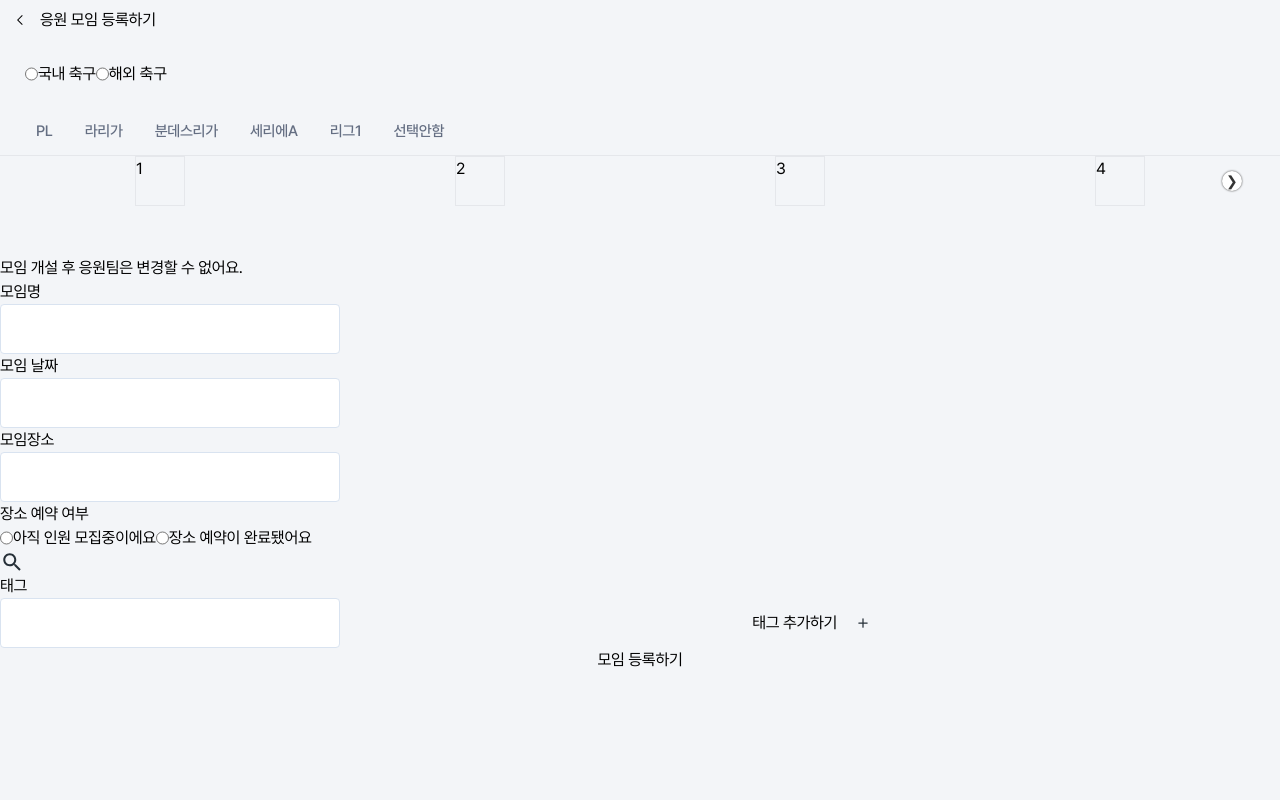
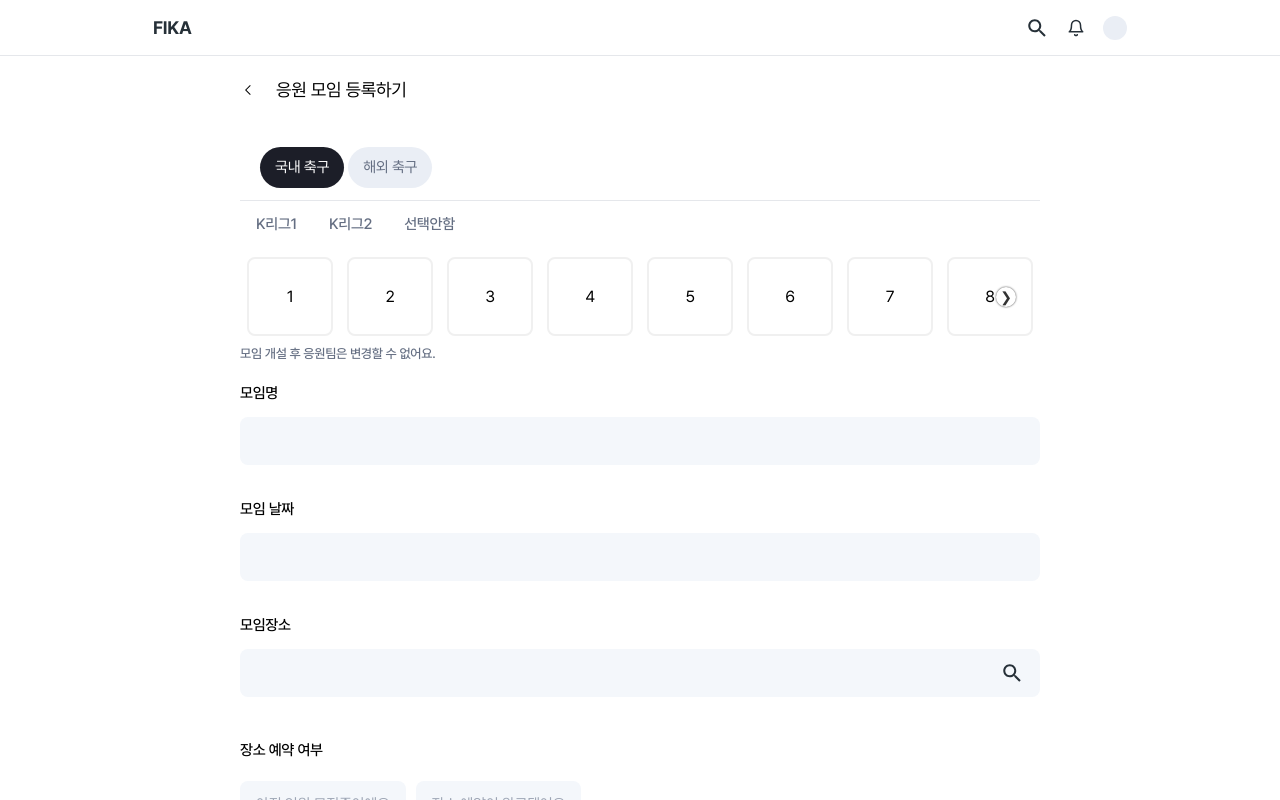
Before and after one commit to FIKA-viewvenger-s/FrontEnd, a Next.js app in the folder fika-front/: page /hometown-pub/new-assemble in a window 1280 px wide. Built offline with nearby package versions, Linux system fonts and the light colour scheme.

Commit message:
feat :  응원모임 만들기 페이지 추가

```diff
--- a/fika-front/src/components/common/header/index.tsx
+++ b/fika-front/src/components/common/header/index.tsx
@@ -5,20 +5,27 @@ import { useForm, useWatch } from "react-hook-form";
 import Search from "src/ui/icon/Search";
 import Notific from "src/ui/icon/Notific";
 import Alarm from "src/ui/icon/Alarm";
+import clsx from "clsx";
 
 export interface HeaderProps {
   title: string;
   children: ReactNode;
+  isNew?: boolean;
 }
 
-const Header: FC<HeaderProps> = ({ title, children }) => {
+const Header: FC<HeaderProps> = ({ title, children, isNew }) => {
   const { control } = useForm({
     defaultValues: { search: "" },
   });
   const asd = useWatch({ name: "search", control });
 
   return (
-    <header className="w-full bg-white ">
+    <header
+      className={clsx(
+        "w-full bg-white",
+        isNew && " border-b border-[rgb(239, 239, 239)] border-solid"
+      )}
+    >
       <div className=" w-full max-w-256 flex mx-auto justify-between py-[14px] px-[25px] items-center">
         <div className="text-center text-gray-100 text-[18px] font-bold">
           {title}
--- a/fika-front/src/components/hometown-pub-item/CarouselTeamLogo.tsx
+++ b/fika-front/src/components/hometown-pub-item/CarouselTeamLogo.tsx
@@ -1,30 +1,65 @@
 import Button from "src/ui/Button";
 import clsx from "clsx";
-import React, { useState } from "react";
+import React, { FC, useState } from "react";
 import ReactDOM from "react-dom";
 import Carousel from "react-elastic-carousel";
 
 const breakPoints = [
   { width: 1, itemsToShow: 5 },
   { width: 550, itemsToShow: 2, itemsToScroll: 2 },
-  { width: 768, itemsToShow: 3 },
-  { width: 1200, itemsToShow: 4 },
+  { width: 768, itemsToShow: 8 },
+  { width: 1204, itemsToShow: 11 },
 ];
 
-const CarouselTeamLogo = () => {
-  const [items, setItems] = useState([1, 2, 3, 4, 5, 6, 7, 8]);
+const items = [
+  "1",
+  "2",
+  "3",
+  "4",
+  "5",
+  "6",
+  "7",
+  "8",
+  "9",
+  "10",
+  "11",
+  "3",
+  "4",
+  "11",
+  "3",
+  "4",
+];
+
+interface CarouselTeamLogoProps {
+  handleChangeValue?: (x: string) => void;
+}
+
+const CarouselTeamLogo: FC<CarouselTeamLogoProps> = ({ handleChangeValue }) => {
+  const [teams, setTeams] = useState("");
 
   return (
     <div>
-      <hr className="seperator" />
-      <div className="carousel-wrapper">
+      <div>
         <Carousel
           breakPoints={breakPoints}
           pagination={false}
-          className="h-[100px]"
+          itemPadding={[10, 5]}
         >
           {items.map((item) => (
-            <div className="w-[50px] h-[50px] border">{item}</div>
+            <div
+              className={clsx(
+                "w-21.5 h-19.75 border-2 border-solid  items-center flex justify-center rounded-lg",
+                teams === item ? "border-gray-bg" : "border-[#f0f0f0]"
+              )}
+              onClick={() => {
+                setTeams(item);
+                if (handleChangeValue) {
+                  handleChangeValue(item);
+                }
+              }}
+            >
+              {item}
+            </div>
           ))}
         </Carousel>
       </div>
--- a/fika-front/src/components/hometown-pub-item/MainBoard.tsx
+++ b/fika-front/src/components/hometown-pub-item/MainBoard.tsx
@@ -6,6 +6,8 @@ import Plus from "src/ui/icon/Plus";
 import Link from "next/link";
 import WeeklyCalendar from "./WeeklyCalendar";
 import { subMonths, format, addMonths } from "date-fns";
+import CountryFilter from "./SoccerTeamSelection";
+import SoccerTeamSelection from "./SoccerTeamSelection";
 
 const menu = ["전체", "PL", "라리가", "분데스리가", "세리에A", "리그1"];
 const state = ["종료", "경기중", "경기전"];
@@ -13,15 +15,15 @@ const state = ["종료", "경기중", "경기전"];
 const MainBoard = () => {
   const [showBoard, setShowBoard] = useState(true);
   const [selectMenu, setSelectMenu] = useState("전체");
-  const [currentMonths, setCurrentMonths] = useState(new Date());
+  // const [currentMonths, setCurrentMonths] = useState(new Date());
 
-  const handlePrevMonths = () => {
-    setCurrentMonths((prevMonths) => subMonths(prevMonths, 1));
-  };
+  // const handlePrevMonths = () => {
+  //   setCurrentMonths((prevMonths) => subMonths(prevMonths, 1));
+  // };
 
-  const handleNextMonths = () => {
-    setCurrentMonths((prevMonths) => addMonths(prevMonths, 1));
-  };
+  // const handleNextMonths = () => {
+  //   setCurrentMonths((prevMonths) => addMonths(prevMonths, 1));
+  // };
 
   return (
     <div
@@ -37,11 +39,9 @@ const MainBoard = () => {
         )}
       >
         <div className="font-bold text-[18px] text-black">경기 일정</div>
-        <button onClick={handlePrevMonths}>지난달</button>
         <div className="font-bold text-[25px] text-black">
-          {format(currentMonths, "yyyy.LL")}
+          {format(new Date(), "yyyy.LL")}
         </div>
-        <button onClick={handleNextMonths}>다음달</button>
 
         <button
           className="w-7 h-7 flex justify-center items-center"
@@ -53,47 +53,9 @@ const MainBoard = () => {
 
       {showBoard && (
         <>
-          <WeeklyCalendar
-            currentMonths={currentMonths}
-            setCurrentMonths={setCurrentMonths}
-          />
+          <WeeklyCalendar />
 
-          <div className="py-2">
-            <div className="flex">
-              <div className="mr-1 rounded-full px-4 py-3 bg-gray-20 text-gray-70">
-                국내 축구
-              </div>
-              <div className="rounded-full px-4 py-3  bg-gray-bg text-white">
-                해외 축구
-              </div>
-            </div>
-          </div>
-
-          <div className="flex border-b border-t border-b-gray-20">
-            {menu.map((item) => {
-              return (
-                <>
-                  <button
-                    key={item}
-                    onClick={() => setSelectMenu(item)}
-                    className={clsx(
-                      "px-4 pt-3 bg-none text-gray-70 font-medium text-[15px]",
-                      selectMenu === item ? "text-gray-bg " : "pb-3"
-                    )}
-                  >
-                    <div
-                      className={clsx(
-                        selectMenu === item &&
-                          "border-b-[3px] border-gray-bg pb-[9px]"
-                      )}
-                    >
-                      {item}
-                    </div>
-                  </button>
-                </>
-              );
-            })}
-          </div>
+          <SoccerTeamSelection />
 
           {state.map((item) => {
             return (
--- a/fika-front/src/components/hometown-pub-item/PlaceList.tsx
+++ b/fika-front/src/components/hometown-pub-item/PlaceList.tsx
@@ -10,6 +10,8 @@ import profile02 from "../../assets/images/profile02.jpg";
 import profile03 from "../../assets/images/profile03.jpg";
 import profile04 from "../../assets/images/profile04.jpg";
 import Link from "next/link";
+import CountryFilter from "./SoccerTeamSelection";
+import SoccerTeamSelection from "./SoccerTeamSelection";
 
 const placeItem = [
   {
@@ -37,51 +39,14 @@ const placeItem = [
     maxParticipants: "30",
   },
 ];
-const menu = ["PL", "라리가", "분데스리가", "세리에A", "리그1", "선택안함"];
 
 const PlaceList = () => {
-  const [selectMenu, setSelectMenu] = useState("전체");
-
   return (
     <div className="w-full max-w-[490px]  bg-white rounded-[10px] pb-[20px]">
       <div className="justify-between px-[25px] py-[21.5px]">
         <div className="text-regular font-semibold leading-[21px] text-black">
           응원 장소 찾기
         </div>
-      </div>
-      <div className="justify-between px-[25px] py-[22px]">
-        <div className="text-regular font-semibold leading-[21px] text-black">
-          <button className="mr-1 rounded-full px-4 py-3 bg-gray-20 text-gray-70">
-            국내 축구
-          </button>
-          <button className="rounded-full px-4 py-3  bg-gray-bg text-white">
-            해외 축구
-          </button>
-        </div>
-      </div>
-      <div className="flex px-[20px]">
-        {menu.map((item, idx) => {
-          return (
-            <div key={idx}>
-              <button
-                onClick={() => setSelectMenu(item)}
-                className={clsx(
-                  "px-4 pt-3 bg-none text-gray-70 font-medium text-[15px]",
-                  selectMenu === item ? "text-gray-bg " : "pb-3"
-                )}
-              >
-                <div
-                  className={clsx(
-                    selectMenu === item &&
-                      "border-b-[3px] border-gray-bg pb-[9px]"
-                  )}
-                >
-                  {item}
-                </div>
-              </button>
-            </div>
-          );
-        })}
       </div>
       {/* TODO: 캐러셀 적용하기 */}
       {/* <div className="w-full p-3 flex overflow-x-auto max-w-[490px] gap-2">
@@ -99,7 +64,8 @@ const PlaceList = () => {
         <div className="w-[86px] h-[79px] min-w-[86px] justify-center items-center border-gray-bg border-2 text-black">전체11</div>
         <div className="w-[86px] h-[79px] min-w-[86px] justify-center items-center border-gray-bg border-2 text-black">전체12</div>
       </div> */}
-      <CarouselTeamLogo />
+
+      <SoccerTeamSelection isTeamLogo />
       <div>
         {!placeItem && (
           <div className="text-center py-[13px] px-[20px]">
--- /dev/null
+++ b/fika-front/src/components/hometown-pub-item/SoccerTeamSelection.tsx
@@ -0,0 +1,114 @@
+import clsx from "clsx";
+import { FC, useState } from "react";
+import CarouselTeamLogo from "./CarouselTeamLogo";
+
+interface SoccerTeamSelectionProps {
+  isTeamLogo?: boolean;
+  handleChangeValue?: (x: string) => void;
+}
+
+const overseasLeague = [
+  "PL",
+  "라리가",
+  "분데스리가",
+  "세리에A",
+  "리그1",
+  "선택안함",
+];
+const domesticLeague = ["K리그1", "K리그2", "선택안함"];
+
+const SoccerTeamSelection: FC<SoccerTeamSelectionProps> = ({
+  isTeamLogo,
+  handleChangeValue,
+}) => {
+  const [selectCountry, setSelectCountry] = useState("domestic");
+  const [selectTime, setSelectTime] = useState("전체");
+
+  return (
+    <>
+      <div className="justify-between">
+        <div className="text-regular font-semibold leading-[21px] text-black  px-5 py-3">
+          <button
+            className={clsx(
+              "mr-1 rounded-full px-3.75 py-2.25 text-medium ",
+              selectCountry === "domestic"
+                ? " bg-gray-bg text-white"
+                : "text-gray-70  bg-gray-20"
+            )}
+            onClick={() => setSelectCountry("domestic")}
+          >
+            국내 축구
+          </button>
+          <button
+            className={clsx(
+              "rounded-full px-3.75 py-2.25  text-medium",
+              selectCountry === "overseas"
+                ? " bg-gray-bg text-white"
+                : "text-gray-70  bg-gray-20"
+            )}
+            onClick={() => setSelectCountry("overseas")}
+          >
+            해외 축구
+          </button>
+        </div>
+      </div>
+      <hr />
+      {selectCountry === "overseas" && (
+        <div className="flex">
+          {overseasLeague.map((item, idx) => {
+            return (
+              <div key={idx}>
+                <button
+                  onClick={() => setSelectTime(item)}
+                  className={clsx(
+                    "px-4 pt-3 bg-none text-gray-70 font-medium text-[15px]",
+                    selectTime === item ? "text-gray-bg " : "pb-3"
+                  )}
+                >
+                  <div
+                    className={clsx(
+                      selectTime === item &&
+                        "border-b-[3px] border-gray-bg pb-[9px]"
+                    )}
+                  >
+                    {item}
+                  </div>
+                </button>
+              </div>
+            );
+          })}
+        </div>
+      )}
+      {selectCountry === "domestic" && (
+        <div className="flex ">
+          {domesticLeague.map((item, idx) => {
+            return (
+              <div key={idx}>
+                <button
+                  onClick={() => setSelectTime(item)}
+                  className={clsx(
+                    "px-4 pt-3 bg-none text-gray-70 font-medium text-[15px]",
+                    selectTime === item ? "text-gray-bg " : "pb-3"
+                  )}
+                >
+                  <div
+                    className={clsx(
+                      selectTime === item &&
+                        "border-b-[3px] border-gray-bg pb-[9px]"
+                    )}
+                  >
+                    {item}
+                  </div>
+                </button>
+              </div>
+            );
+          })}
+        </div>
+      )}
+
+      {isTeamLogo && <CarouselTeamLogo handleChangeValue={handleChangeValue} />}
+    </>
+  );
+};
+
+export default SoccerTeamSelection;
--- a/fika-front/src/pages/hometown-pub/new-assemble.tsx
+++ b/fika-front/src/pages/hometown-pub/new-assemble.tsx
@@ -1,8 +1,12 @@
 import clsx from "clsx";
 import { useRouter } from "next/router";
-import { useState } from "react";
-import { useFieldArray, useForm } from "react-hook-form";
+import { ReactNode, useState } from "react";
+import { useFieldArray, useForm, useWatch } from "react-hook-form";
+import Header from "src/components/common/header";
+import Widget from "src/components/common/widget";
 import CarouselTeamLogo from "src/components/hometown-pub-item/CarouselTeamLogo";
+import SoccerTeamSelection from "src/components/hometown-pub-item/SoccerTeamSelection";
+import CountryFilter from "src/components/hometown-pub-item/SoccerTeamSelection";
 import Button from "src/ui/Button";
 import Input from "src/ui/form/Input";
 import Chevrondown from "src/ui/icon/Chevrondown";
@@ -13,6 +17,7 @@ const menu = ["PL", "라리가", "분데스리가", "세리에A", "리그1", "
 const FieldValues = {
   league: "",
   team: "",
+  assmLogo: "",
   assmTitle: "",
   country: "",
   assmDt: "",
@@ -25,6 +30,7 @@ const FieldValues = {
 
 const NewAssemble = () => {
   const [selectMenu, setSelectMenu] = useState("전체");
+  const [selectTeam, setSelectTeam] = useState("");
   const { back } = useRouter();
 
   const { handleSubmit, control, register } = useForm({
@@ -35,150 +41,160 @@ const NewAssemble = () => {
     name: "tags",
   });
 
+  const assmReserveStt = useWatch({ control, name: "assmReserveStt" });
+
+  const handleChangeValue = (value: string) => {
+    setSelectTeam(value);
+  };
+
   return (
     <form
-      className="text-black"
+      className="text-black w-200 m-auto pb-10"
       onSubmit={handleSubmit((data) => {
         console.log(data);
+        console.log(selectTeam);
       })}
     >
-      <div>
-        <div className="flex items-center">
+      <div className="mb-5">
+        <div className="flex items-center mt-5 mb-8">
           <div
-            className="rotate-90 transform w-10 h-10 flex items-center justify-center cursor-pointer"
+            className="rotate-90 transform flex items-center justify-center cursor-pointer"
             onClick={() => back()}
           >
             <Chevrondown />
           </div>
-          <div>응원 모임 등록하기</div>
+          <div className="text-regular ml-5">응원 모임 등록하기</div>
         </div>
 
-        <div className="justify-between px-[25px] py-[22px]">
-          {/* <div className="text-regular font-semibold leading-[21px] text-black">
-            <button className="mr-1 rounded-full px-4 py-3 bg-gray-20 text-gray-70">
-              국내 축구
-            </button>
-            <button className="rounded-full px-4 py-3  bg-gray-bg text-white">
-              해외 축구
-            </button>
-          </div> */}
-
-          <div className="flex">
-            <div className="flex">
-              <input
-                {...register("country")}
-                value="domestic"
-                type="radio"
-                id="domestic"
-              />
-              <label htmlFor="domestic">국내 축구</label>
-            </div>
-            <div className="flex">
-              <input
-                {...register("country")}
-                value="overseas"
-                type="radio"
-                id="overseas"
-              />
-              <label htmlFor="overseas">해외 축구</label>
-            </div>
-          </div>
+        {/* <div className="justify-between "> */}
+        <SoccerTeamSelection isTeamLogo handleChangeValue={handleChangeValue} />
+        <div className="text-details500 text-gray-70">
+          모임 개설 후 응원팀은 변경할 수 없어요.
         </div>
-        <div className="flex px-[20px]">
-          {menu.map((item, idx) => {
-            return (
-              <div key={idx}>
-                <button
-                  onClick={() => setSelectMenu(item)}
-                  className={clsx(
-                    "px-4 pt-3 bg-none text-gray-70 font-medium text-[15px]",
-                    selectMenu === item ? "text-gray-bg " : "pb-3"
-                  )}
-                >
-                  <div
-                    className={clsx(
-                      selectMenu === item &&
-                        "border-b-[3px] border-gray-bg pb-[9px]"
-                    )}
-                  >
-                    {item}
-                  </div>
-                </button>
-              </div>
-            );
-          })}
-        </div>
-        <CarouselTeamLogo />
-        <div>모임 개설 후 응원팀은 변경할 수 없어요.</div>
       </div>
 
       <div>
-        <label htmlFor="assmTitle">모임명</label>
-        <Input control={control} name="assmTitle" />
+        <label htmlFor="assmTitle" className="text-body500 py-3">
+          모임명
+        </label>
+        <Input control={control} name="assmTitle" contained fullWidth space />
       </div>
 
       <div>
-        <label htmlFor="assmDt">모임 날짜</label>
-        <Input control={control} name="assmDt" />
+        <label htmlFor="assmDt" className="text-body500 py-3">
+          모임 날짜
+        </label>
+        <Input control={control} name="assmDt" contained fullWidth space />
       </div>
 
       <div>
-        <label htmlFor="assmAddr">모임장소</label>
-        <Input control={control} name="assmAddr" />
+        <label htmlFor="assmAddr" className="text-body500 py-3">
+          모임장소
+        </label>
+        <div className="relative">
+          <Input control={control} name="assmAddr" contained fullWidth space />
+          <div
+            className=" cursor-pointer absolute top-3 right-4"
+            onClick={() => console.log("click")}
+          >
+            <Search />
+          </div>
+        </div>
       </div>
 
       <div>
-        <div>장소 예약 여부</div>
-        <div className="flex">
+        <div className="text-body500 py-3">장소 예약 여부</div>
+        <div className="flex  mt-2.5 mb-5 gap-2.5">
           <div className="flex">
             <input
               {...register("assmReserveStt")}
               value="collect"
               type="radio"
               id="collect"
+              className="peer absolute top-0 opacity-0"
             />
-            <label htmlFor="collect">아직 인원 모집중이에요</label>
+            <label
+              htmlFor="collect"
+              className={clsx(
+                "py-3 px-4 rounded-lg text-medium ",
+                assmReserveStt === "collect"
+                  ? "bg-blue-80  text-white"
+                  : "bg-gray-10  text-gray-50"
+              )}
+            >
+              아직 인원 모집중이에요
+            </label>
           </div>
           <div className="flex">
             <input
               {...register("assmReserveStt")}
+              className="peer absolute top-0 opacity-0"
               value="complete"
               type="radio"
               id="complete"
             />
-            <label htmlFor="complete">장소 예약이 완료됐어요</label>
+            <label
+              htmlFor="complete"
+              className={clsx(
+                "py-3 px-4 rounded-lg text-medium ",
+                assmReserveStt === "complete"
+                  ? "bg-blue-80  text-white"
+                  : "bg-gray-10  text-gray-50"
+              )}
+            >
+              장소 예약이 완료됐어요
+            </label>
           </div>
-        </div>
-
-        <div className=" cursor-pointer" onClick={() => console.log("click")}>
-          <Search />
         </div>
       </div>
       <div>
-        <div>태그</div>
-        <div className="flex">
+        <div className="text-body500 py-3">태그</div>
+        <div className="flex gap-2.5 items-center">
           {fields.map((field, index) => {
             return (
-              <Input
-                control={control}
-                name={`tags.${index}.tagName`}
-                key={field.tagName}
-              />
+              <div className="relative">
+                <Input
+                  control={control}
+                  name={`tags.${index}.tagName`}
+                  key={field.tagName}
+                  rightIcon
+                  contained
+                  fullWidth
+                  space
+                />
+                <div className=" absolute top-5.5 left-4">#</div>
+              </div>
             );
           })}
-
-          <Button
+          <button
+            className="py-2.5 px-4 h-12  top-[-8px] relative rounded-lg bg-gray-10"
             onClick={() => {
               append({ tagName: undefined });
             }}
           >
             태그 추가하기 <Plus />
-          </Button>
+          </button>
         </div>
       </div>
-      <Button type="submit">모임 등록하기</Button>
+      <Button
+        type="submit"
+        className="py-3.5 rounded-lg text-white text-regular bg-blue-80"
+      >
+        모임 등록하기
+      </Button>
     </form>
   );
 };
 
+NewAssemble.getLayout = (page: ReactNode) => {
+  return (
+    <div className=" bg-white">
+      <Header title="FIKA" isNew>
+        <></>
+      </Header>
+      <main>{page}</main>
+    </div>
+  );
+};
+
 export default NewAssemble;
--- a/fika-front/src/ui/form/Input.tsx
+++ b/fika-front/src/ui/form/Input.tsx
@@ -19,6 +19,7 @@ export interface InputProps<
     >,
     UseControllerProps<TFieldValues, TName> {
   contained?: boolean;
+  space?: boolean;
   rightIcon?: ReactNode;
 }
 
@@ -36,6 +37,8 @@ const Input = <
     rules,
     contained,
     shouldUnregister,
+    className,
+    space,
     ...rest
   } = props;
 
@@ -51,7 +54,7 @@ const Input = <
   });
 
   return (
-    <div className={clsx(error && "mb-4")}>
+    <div className={clsx(error && "mb-4", space && "mt-3 mb-8")}>
       <InputBase
         {...rest}
         {...field}
--- a/fika-front/src/ui/form/InputBase.tsx
+++ b/fika-front/src/ui/form/InputBase.tsx
@@ -31,11 +31,11 @@ const InputBase = forwardRef<HTMLInputElement, InputBaseProps>((props, ref) => {
       <input
         ref={ref}
         className={clsx(
-          "rounded  py-3 text-black focus-visible:border-blue-primary ",
+          "rounded-lg  py-3 text-black focus-visible:border-blue-primary ",
           fullWidth && "w-full",
-          rightIcon ? "pl-12 pr-4" : "px-4",
+          rightIcon ? "pl-8 pr-4" : "px-4",
           contained
-            ? " border-none bg-gray-20"
+            ? " border-none bg-gray-10"
             : "border-gray-30 border border-solid bg-white",
           className
         )}
--- a/fika-front/tailwind.config.js
+++ b/fika-front/tailwind.config.js
@@ -55,6 +55,9 @@ module.exports = {
           thumbGray: "#383d48",
         },
       },
+      inset: {
+        5.5: "22px",
+      },
       animation: {
         "widget-animation": "widget-animation 5500ms -500ms",
       },
@@ -75,14 +78,18 @@ module.exports = {
         8.5: "34px",
         13: "50px",
         130.75: "523px",
+        19.75: "79px",
       },
       margin: {
         6.25: "25px",
       },
       padding: {
+        2.25: "9px",
         2.75: "11px",
         7.5: "30px",
         3.5: "14px",
+        3.75: "15px",
+        3.25: "13px",
       },
       gap: {
         3.75: "15px",
@@ -95,7 +102,9 @@ module.exports = {
         158: "632px",
         105: "420px",
         8.5: "34px",
+        21.5: "86px",
         256: "1024px",
+        200: "800px",
       },
       borderRadius: {
         3.75: "15px",
@@ -117,11 +126,12 @@ module.exports = {
         details500: ["13px", { fontWeight: 500, lineHeight: "15px" }],
       },
       screens: {
-        'tablet': { 'max': '1023px' },
-        'mobile': { 'max': '812px' },
+        tablet: { max: "1023px" },
+        mobile: { max: "812px" },
       },
       boxShadow: {
-        header: '0px 0.3010936508871964px 0.3010936508871964px -1.25px rgba(0, 0, 0, 0.18), 0px 1.1442666516217286px 1.1442666516217286px -2.5px rgba(0, 0, 0, 0.15889), 0px 5px 5px -3.75px rgba(0, 0, 0, 0.0625)',
+        header:
+          "0px 0.3010936508871964px 0.3010936508871964px -1.25px rgba(0, 0, 0, 0.18), 0px 1.1442666516217286px 1.1442666516217286px -2.5px rgba(0, 0, 0, 0.15889), 0px 5px 5px -3.75px rgba(0, 0, 0, 0.0625)",
       },
     },
   },
```
Also changed, not shown: fika-front/src/components/hometown-pub-item/WeeklyCalendar.tsx (+20 -18 lines), fika-front/src/pages/hometown-pub/index.tsx (+6 -1 lines).
